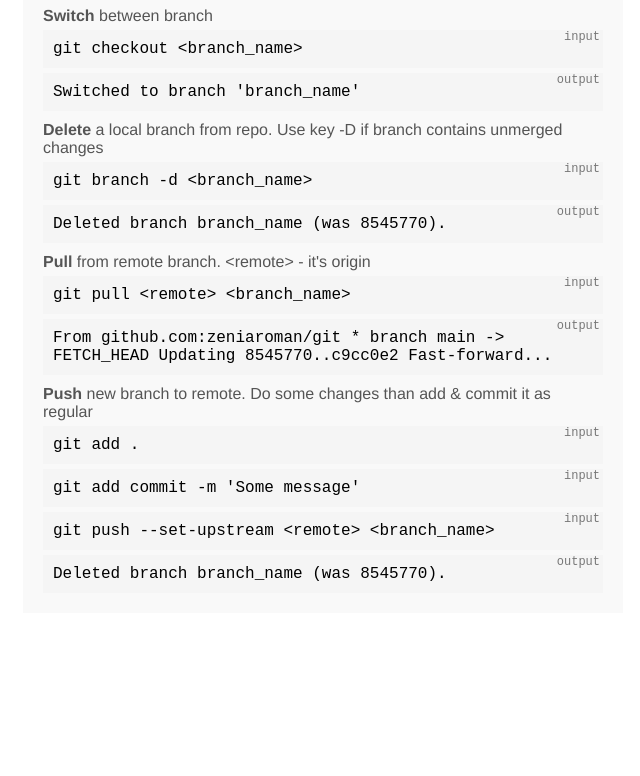
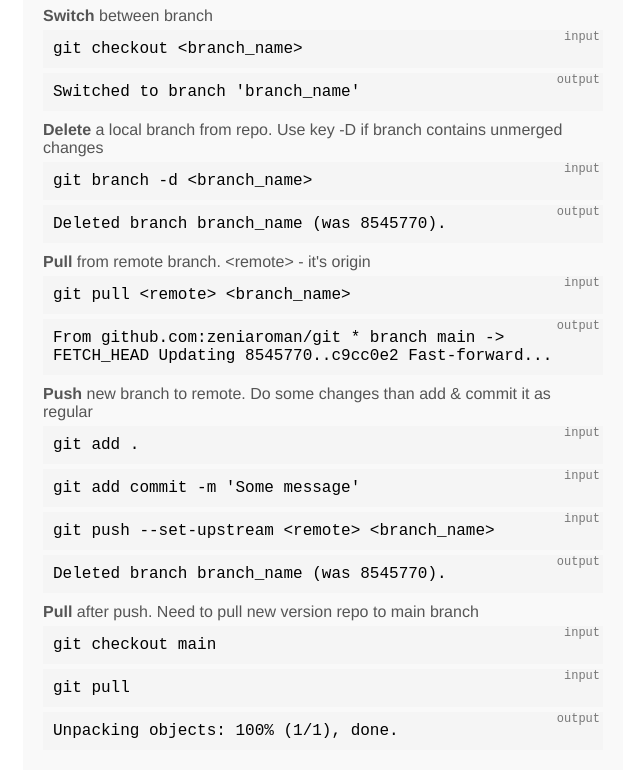
Before and after one commit to zeniaroman/git, a plain HTML site: page index.html in a window 1280 px wide. Shown: the part 2947-3723 px from the top of the page, without its empty margins (317-957 px from the left). Before the commit the page ends 3620 px from the top, so only its background shows below. Drawn offline with Linux system fonts and the light colour scheme.

Commit message:
update dev branch again

```diff
--- a/index.html
+++ b/index.html
@@ -177,6 +177,11 @@
 		<code class="iblock__code iblock__code_input">git add commit -m 'Some message'</code>
 		<code class="iblock__code iblock__code_input">git push --set-upstream &lt;remote&gt; &lt;branch_name&gt;</code>
 		<code class="iblock__code iblock__code_output">Deleted branch branch_name (was 8545770).</code>
+
+		<span class="iblock__desc"><strong>Pull</strong> after push. Need to pull new version repo to main branch</span>
+		<code class="iblock__code iblock__code_input">git checkout main</code>
+		<code class="iblock__code iblock__code_input">git pull</code>
+		<code class="iblock__code iblock__code_output">Unpacking objects: 100% (1/1), done.</code>
 	</p>
 
 	<!-- <p class="iblock">
```
